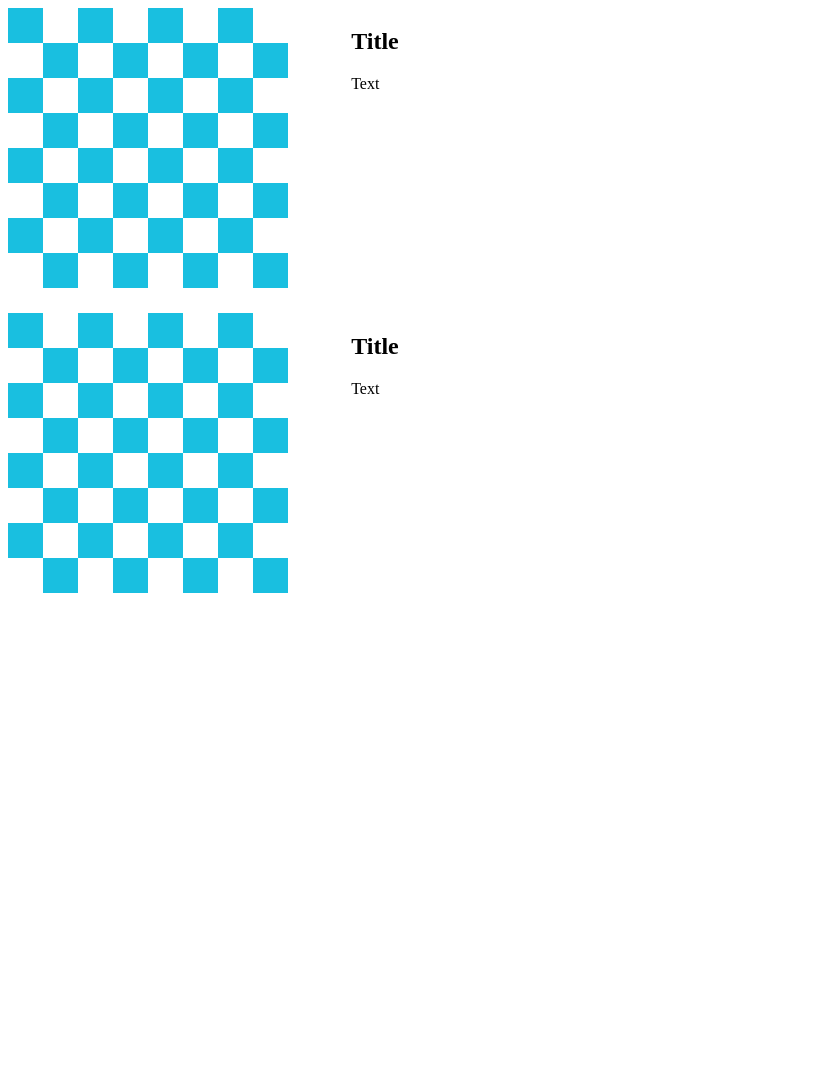
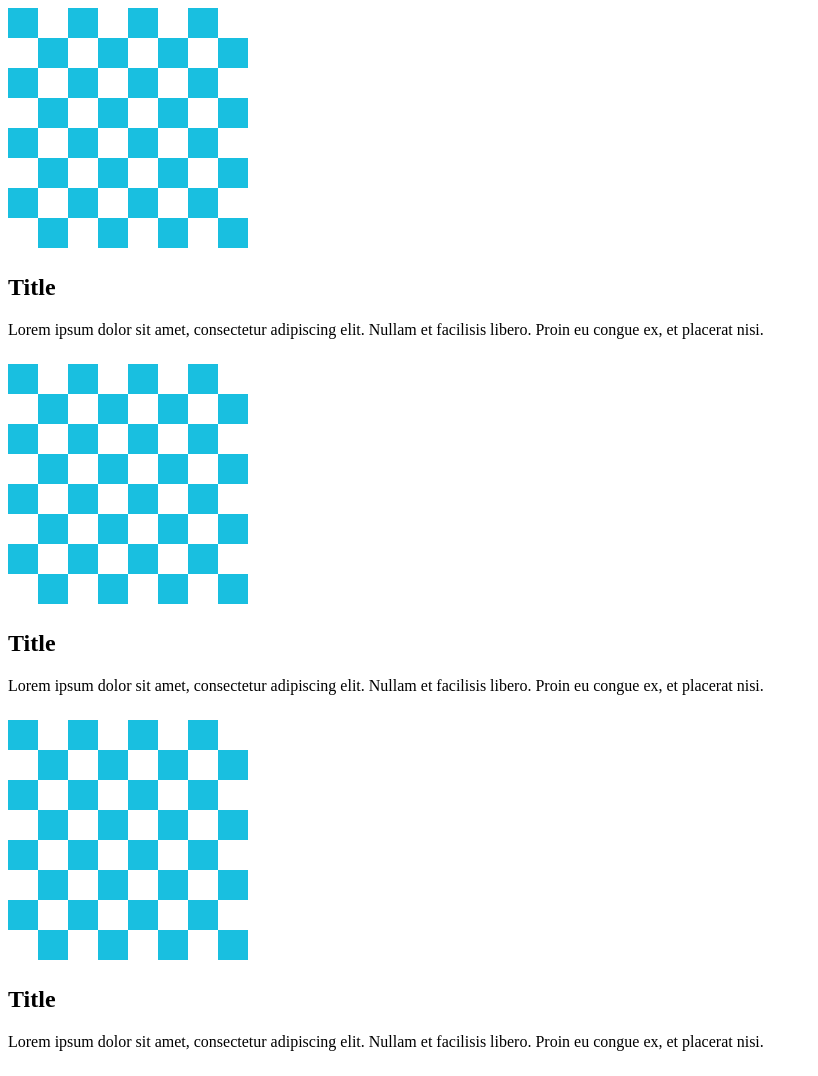
Before and after one commit to Chic0o0/proyectoBasePHP, a PHP site: page /pixelart.php in a window 1280 px wide. Shown: the whole page, without its empty margins (0-818 px from the left). Before the commit the page ends 593 px from the top, so only its background shows below. Run offline with PHP 8.4, Linux system fonts and the light colour scheme.

Commit message:
Fixed pixelart page

```diff
--- a/app/pages/pixelart.php
+++ b/app/pages/pixelart.php
@@ -1,5 +1,5 @@
 <?php
-$a=[1, 2]; //pictures
+$a=[1, 2, 3]; //pictures
 $b=[
     ["19BFE0","","19BFE0","","19BFE0","","19BFE0",""],
     ["","19BFE0","","19BFE0","","19BFE0","","19BFE0"],
@@ -10,11 +10,14 @@ $b=[
     ["19BFE0","","19BFE0","","19BFE0","","19BFE0",""],
     ["","19BFE0","","19BFE0","","19BFE0","","19BFE0"],
 ]; //pixels
-
+?>
+<div class="container">
+    <div class="row">
+        <?php
         foreach ($a as $ab) {
         ?>
-    <div class="post" style="display:flex; gap:5%; margin-bottom:2%">
-        <div class="border border-3 pic">
+            <div class="post col-xxl-4 col-lg-6 d-sm-flex" style="gap:5%;margin-bottom:2%;">
+                <div class="border border-3 pic" style="width:240px;height:246px">
         <?php
                 foreach ($b as $bb) {
         ?>
@@ -22,7 +25,7 @@ foreach ($a as $ab) {
         <?php
                     foreach ($bb as $bbb) {
         ?>
-                <div class="pixel" style="background-color:#<?php echo $bbb?>;width:35px;height:35px"></div>
+                        <div class="pixel" style="background-color:#<?php echo $bbb?>;width:30px;height:30px"></div>
         <?php
                     }
         ?>
@@ -33,8 +36,11 @@ foreach ($a as $ab) {
                 </div>
                 <div class="text">
                     <h2>Title</h2>
-            <p>Text</p>
+                    <p>Lorem ipsum dolor sit amet, consectetur adipiscing elit. Nullam et facilisis libero. Proin eu congue ex, et placerat nisi.</p>
                 </div>
             </div>
         <?php
         }
+        ?>
+    </div>
+</div>
```
Lines whose indentation alone changed are shown as unchanged.
